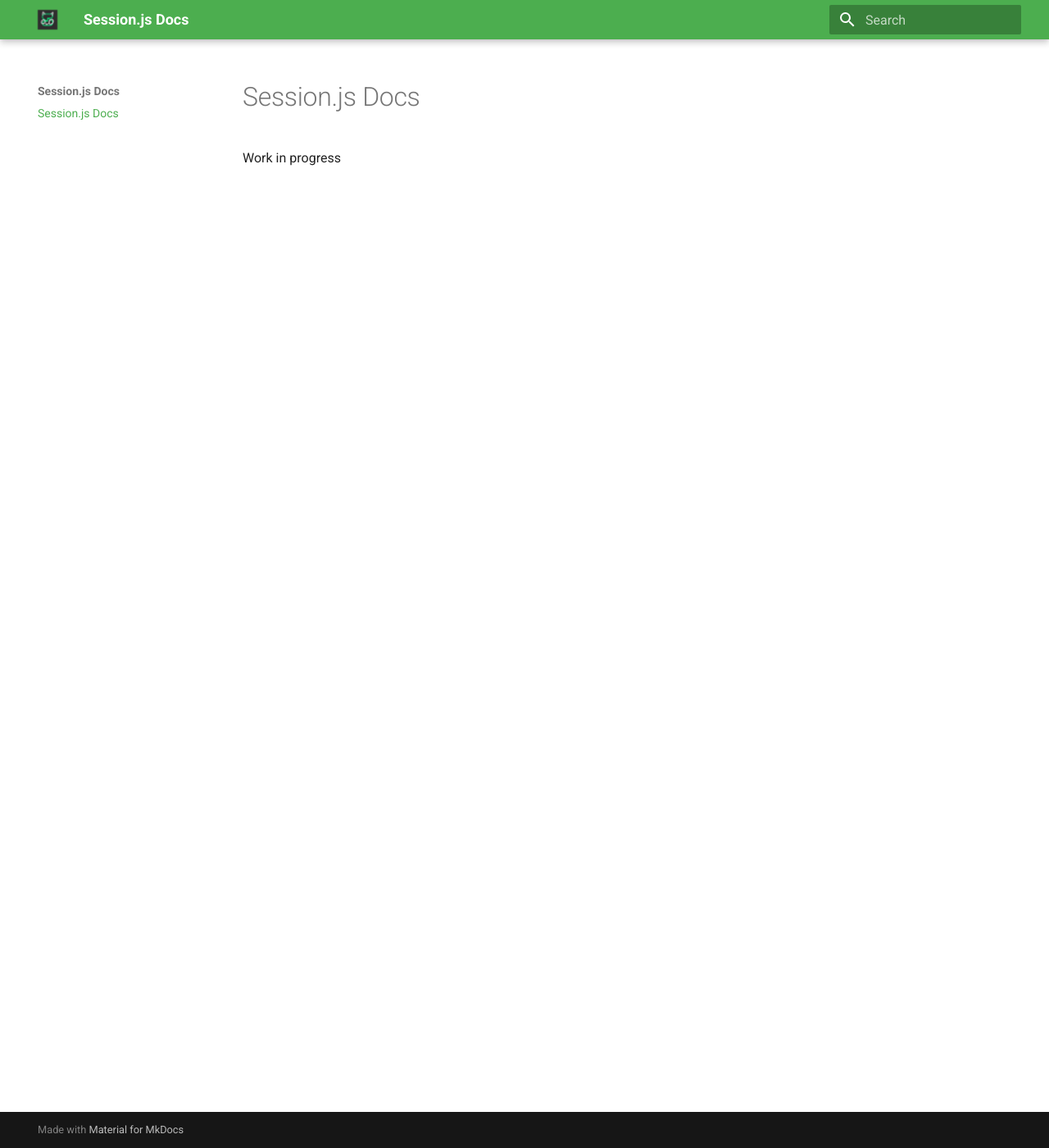
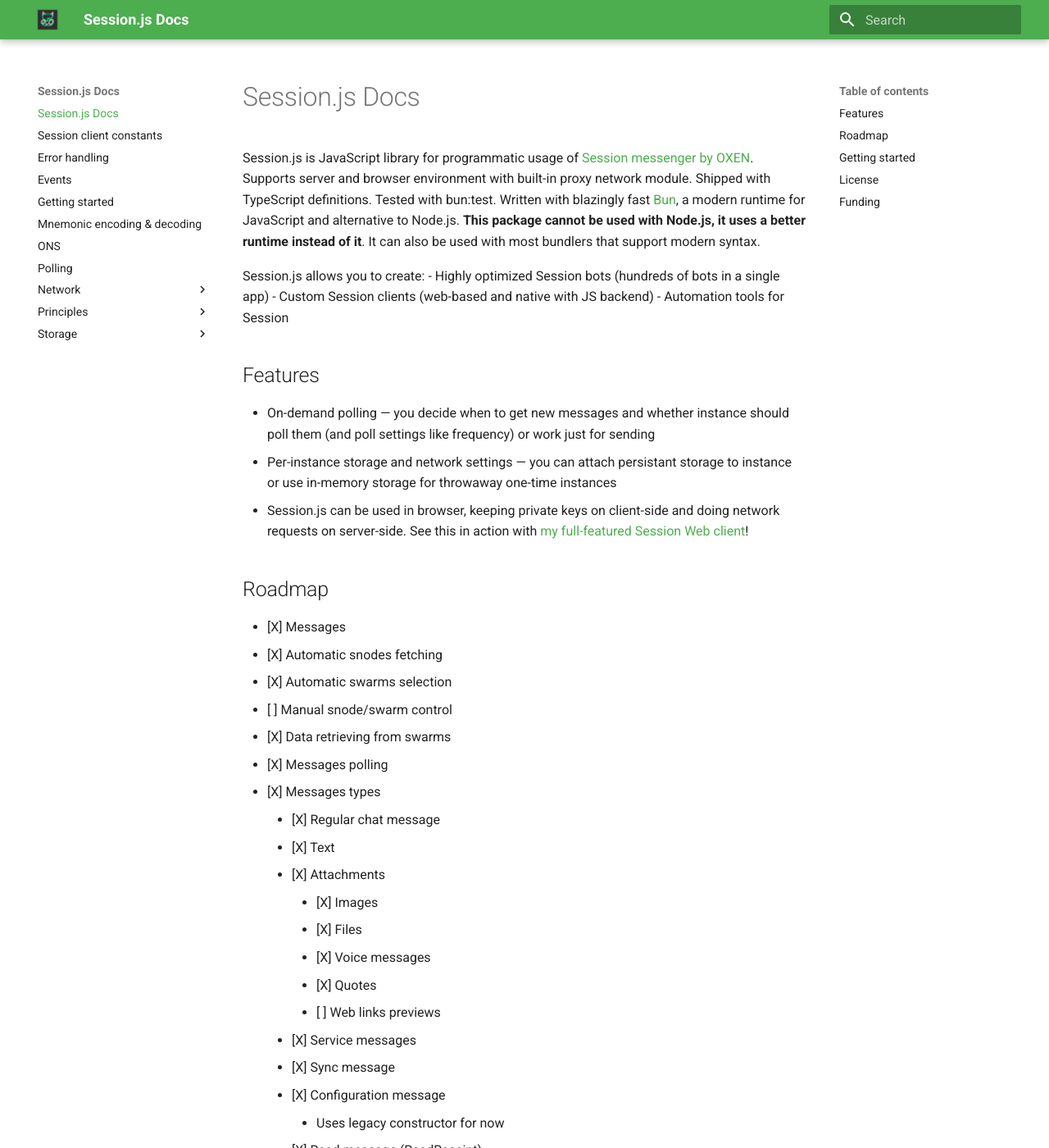
Before and after one commit to sessionjs/docs, an MkDocs documentation site: the page built from docs/index.md, in a window 1280 px wide and 1400 px high. Shown: the whole window at 82% size. Built offline with MkDocs 1.6.1 and Material for MkDocs 9.7.7, drawn with Linux system fonts in a browser that asks for light colours; some of the changed text lies outside the part shown.

```diff
--- a/docs/index.md
+++ b/docs/index.md
@@ -1,3 +1,68 @@
 # Session.js Docs
 
-Work in progress
+Session.js is JavaScript library for programmatic usage of [Session messenger by OXEN](https://getsession.org). Supports server and browser environment with built-in proxy network module. Shipped with TypeScript definitions. Tested with bun:test. Written with blazingly fast [Bun](bun.sh), a modern runtime for JavaScript and alternative to Node.js. **This package cannot be used with Node.js, it uses a better runtime instead of it**. It can also be used with most bundlers that support modern syntax.
+
+Session.js allows you to create:
+- Highly optimized Session bots (hundreds of bots in a single app)
+- Custom Session clients (web-based and native with JS backend)
+- Automation tools for Session
+
+## Features
+
+- On-demand polling — you decide when to get new messages and whether instance should poll them (and poll settings like frequency) or work just for sending
+- Per-instance storage and network settings — you can attach persistant storage to instance or use in-memory storage for throwaway one-time instances
+- Session.js can be used in browser, keeping private keys on client-side and doing network requests on server-side. See this in action with [my full-featured Session Web client](https://github.com/VityaSchel/session-web)!
+
+## Roadmap
+- [X] Messages
+  - [X] Automatic snodes fetching
+  - [X] Automatic swarms selection
+  - [ ] Manual snode/swarm control
+  - [X] Data retrieving from swarms
+  - [X] Messages polling
+  - [X] Messages types
+    - [X] Regular chat message
+      - [X] Text
+      - [X] Attachments
+        - [X] Images
+        - [X] Files
+        - [X] Voice messages
+        - [X] Quotes
+        - [ ] Web links previews
+    - [X] Service messages
+      - [X] Sync message
+      - [X] Configuration message
+        - Uses legacy constructor for now
+      - [X] Read message (ReadReceipt)
+      - [X] Typing message
+      - [X] Message request response
+      - [X] Screenshot / media saved (DataExtraction)
+      - [X] Delete message (Unsend)
+      - [X] Call message
+        - Just event to display placeholder warning about unsupported feature
+  - [X] Reactions
+  - [ ] Closed chats
+  - [ ] Open groups (SOGS)
+  - [ ] Expirable messages
+- [ ] Calls
+- [ ] Messages editing (SOGS)
+- [X] Profile editing
+  - [X] Display name
+  - [X] Avatar
+  - [X] Syncing between devices
+- [X] ONS resolving
+- [ ] Get rid of ByteBuffer and other lazy dependencies
+
+</details>
+
+## Getting started
+
+Jump to [getting started](./getting-started.md) page to start using Session.js!
+
+## License
+
+All code in Session.js (including any submodules) was written by Viktor Shchelochkov aka hloth and licensed under [MIT license](https://github.com/sessionjs/client/blob/main/LICENSE.md)
+
+## Funding
+
+You can donate here: [hloth.dev/donate](https://hloth.dev/donate)
```
Also changed, not shown: docs/constants.md (added, +17 -0 lines), docs/error-handling.md (added, +50 -0 lines), docs/events.md (added, +16 -0 lines), docs/getting-started.md (added, +117 -0 lines), docs/mnemonic.md (added, +53 -0 lines), docs/network/bun-local.md (added, +17 -0 lines), docs/network/bun-remote.md (added, +50 -0 lines), docs/network/index.md (added, +67 -0 lines), docs/ons.md (added, +17 -0 lines), docs/polling.md (added, +70 -0 lines), docs/principles/files.md (added, +15 -0 lines), docs/principles/messages.md (added, +54 -0 lines), docs/principles/users.md (added, +44 -0 lines), docs/storage/file-keyval-storage.md (added, +24 -0 lines), 2 more files.
